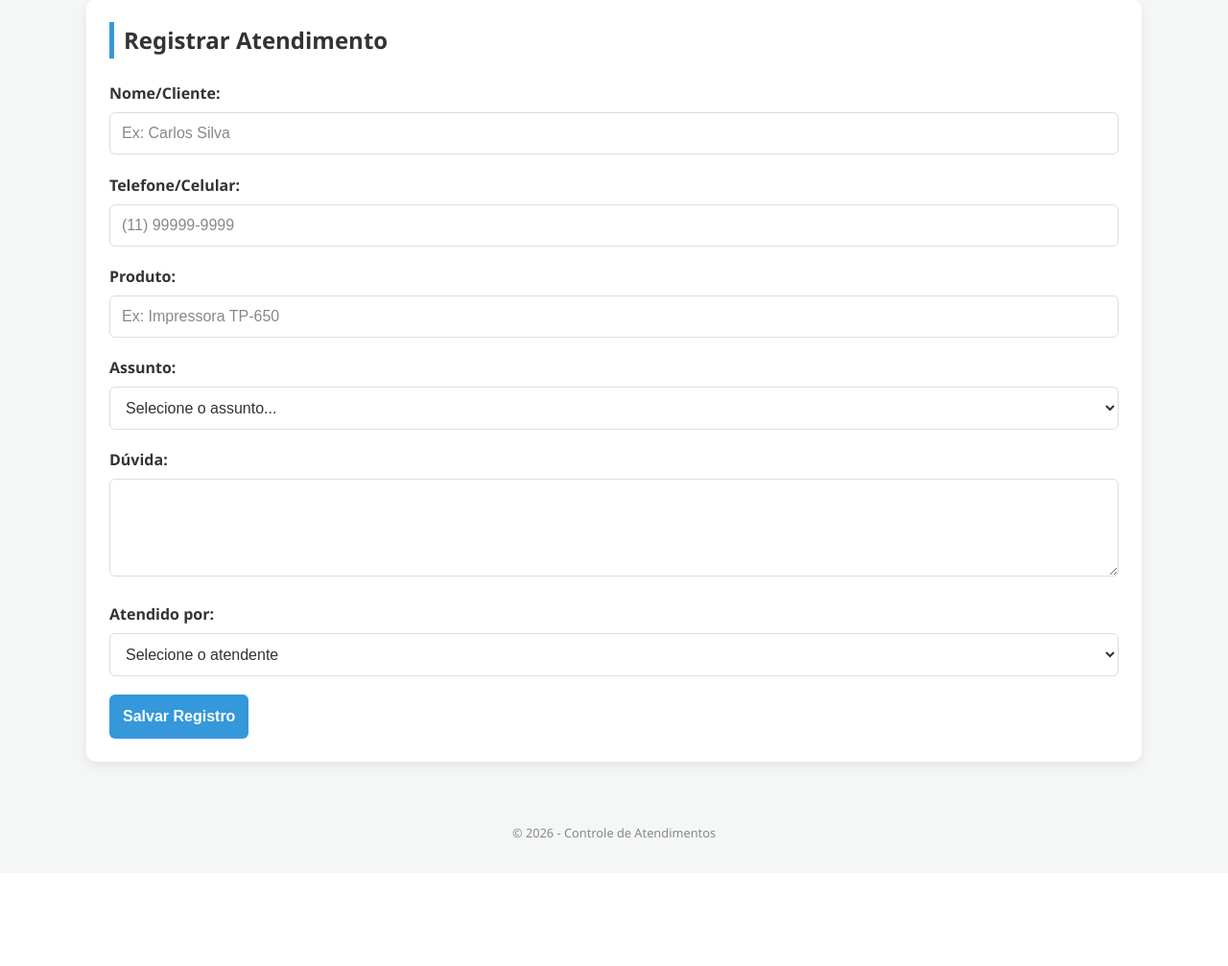
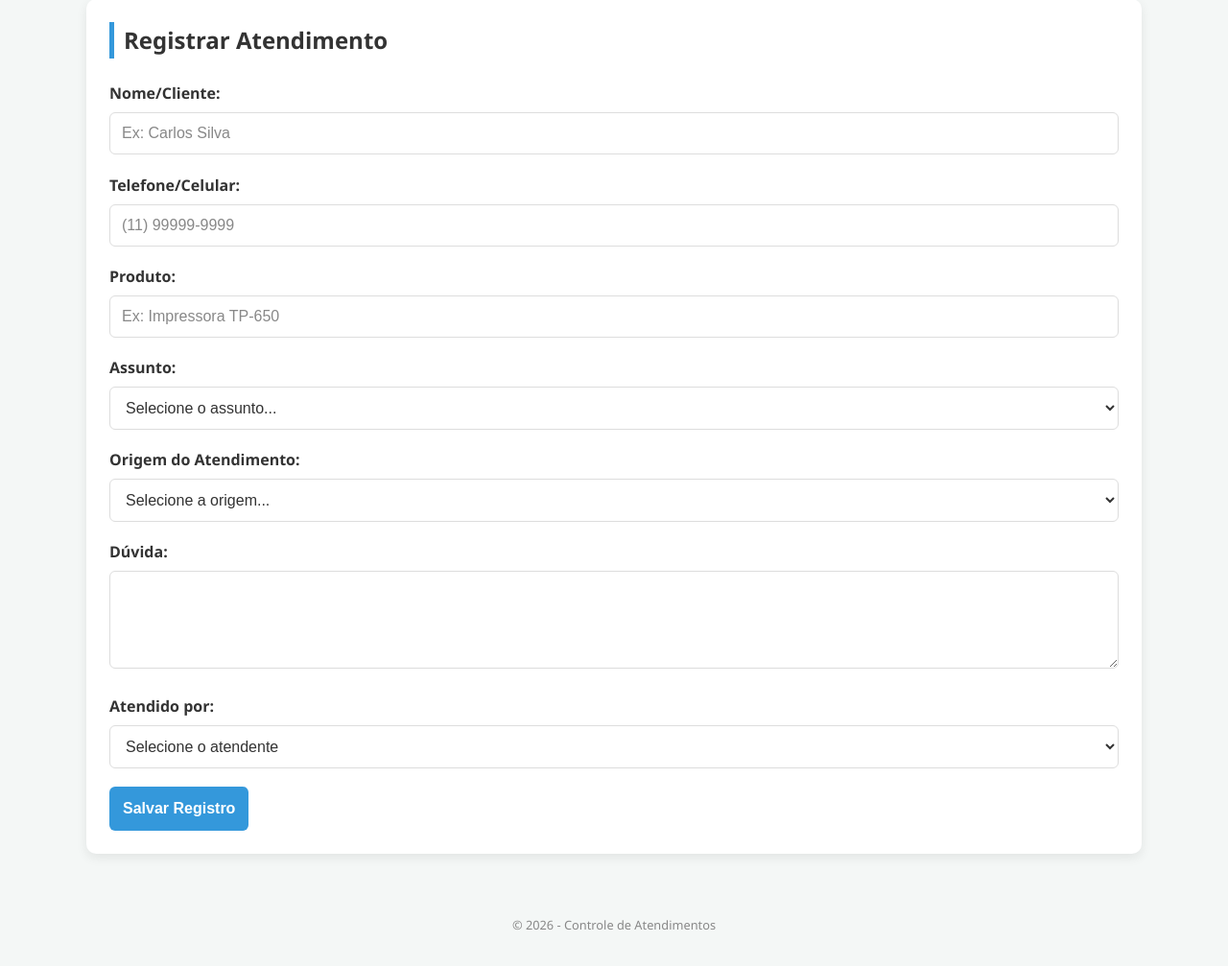
Before and after one commit to CarlosNatanael/projeto_atendimento, a Flask app: page / in a window 1280 px wide. Shown: the part 92-1099 px from the top of the page at 96% size. Before the commit the page ends 966 px from the top, so only its background shows below. Run offline with Flask 3, Linux system fonts and the light colour scheme.

Commit message:
feat: adicionado CRUD
adicionado nova tabela

```diff
--- a/app.py
+++ b/app.py
@@ -19,6 +19,7 @@ class Atendimento(db.Model):
     duvida = db.Column(db.Text)
     atendente = db.Column(db.String(50))
     assunto = db.Column(db.String(50))
+    origem = db.Column(db.String(30))
     data_criacao = db.Column(db.DateTime, default=get_hora_brasil)
 
 with app.app_context():
@@ -33,13 +34,14 @@ def entrada():
             produto=request.form['produto'],
             assunto=request.form['assunto'],
             duvida=request.form['duvida'],
-            atendente=request.form['atendente']
+            atendente=request.form['atendente'],
+            origem=request.form['origem']
         )
         db.session.add(novo_atendimento)
         db.session.commit()
         return redirect('/consulta')
 
-    atendentes = ["Carlos", "Celso", "Lucas"] # Lista para o Select
+    atendentes = ["Carlos", "Celso", "Lucas"]
     return render_template('entrada.html', atendentes=atendentes)
 
 @app.route('/consulta')
@@ -57,5 +59,23 @@ def consulta():
 
     return render_template('consulta.html', atendimentos=resultados)
 
+# Rota para edição
+@app.route('/editar/<int:id>', methods=['GET', 'POST'])
+def editar(id):
+    atendimento = Atendimento.query.get_or_404(id)
+    if request.method == 'POST':
+        atendimento.cliente = request.form['cliente']
+        atendimento.telefone = request.form['telefone']
+        atendimento.produto = request.form['produto']
+        atendimento.assunto = request.form['assunto']
+        atendimento.duvida = request.form['duvida']
+        atendimento.atendente = request.form['atendente']
+        atendimento.origem = request.form['origem']
+        db.session.commit()
+        return redirect('/consulta')
+
+    atendentes = ["Carlos", "Celso", "Lucas"]
+    return render_template('entrada.html', atendentes=atendentes, atendimento=atendimento)
+
 if __name__ == '__main__':
     app.run(debug=True, host="0.0.0.0")
--- a/templates/entrada.html
+++ b/templates/entrada.html
@@ -29,6 +29,16 @@
         </div>
 
         <div class="form-group">
+            <label>Origem do Atendimento:</label>
+            <select name="origem" required>
+                <option value="" disabled {{ 'selected' if not atendimento }}>Selecione a origem...</option>
+                <option value="WhatsApp" {{ 'selected' if atendimento and atendimento.origem == 'WhatsApp' }}>WhatsApp</option>
+                <option value="Ticket" {{ 'selected' if atendimento and atendimento.origem == 'Ticket' }}>Ticket</option>
+                <option value="Jimmy" {{ 'selected' if atendimento and atendimento.origem == 'Jimmy' }}>Jimmy</option>
+            </select>
+        </div>
+
+        <div class="form-group">
             <label>Dúvida:</label>
             <textarea name="duvida" rows="4" required></textarea>
         </div>
```
Also changed, not shown: templates/consulta.html (+8 -4 lines).
